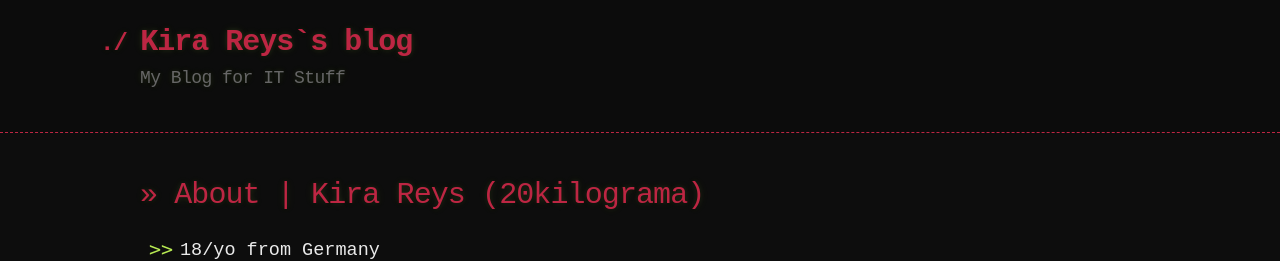
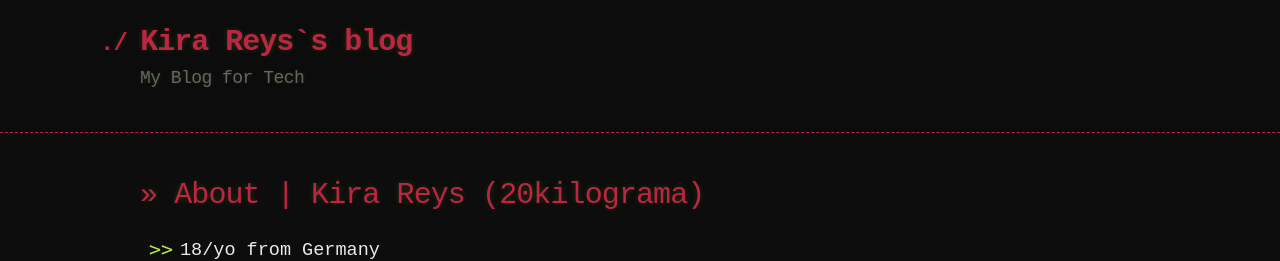
Before and after one commit to 20kilograma/blog, a Jekyll site: the page built from index.md, in a window 1280 px wide. Shown: the top 261 px of the page. Built offline with Jekyll 4.4.1, drawn with Linux system fonts in a browser that asks for light colours; some web fonts are replaced; our own code applies the rules of GitHub Pages for plain Markdown files.

Commit message:
Update _config.yml

```diff
--- a/_config.yml
+++ b/_config.yml
@@ -1,5 +1,5 @@
 title: Kira Reys`s blog
-description: My Blog for IT Stuff
+description: My Blog for Tech
 show_downloads: false
 google_analytics:
 theme: jekyll-theme-hacker
```
